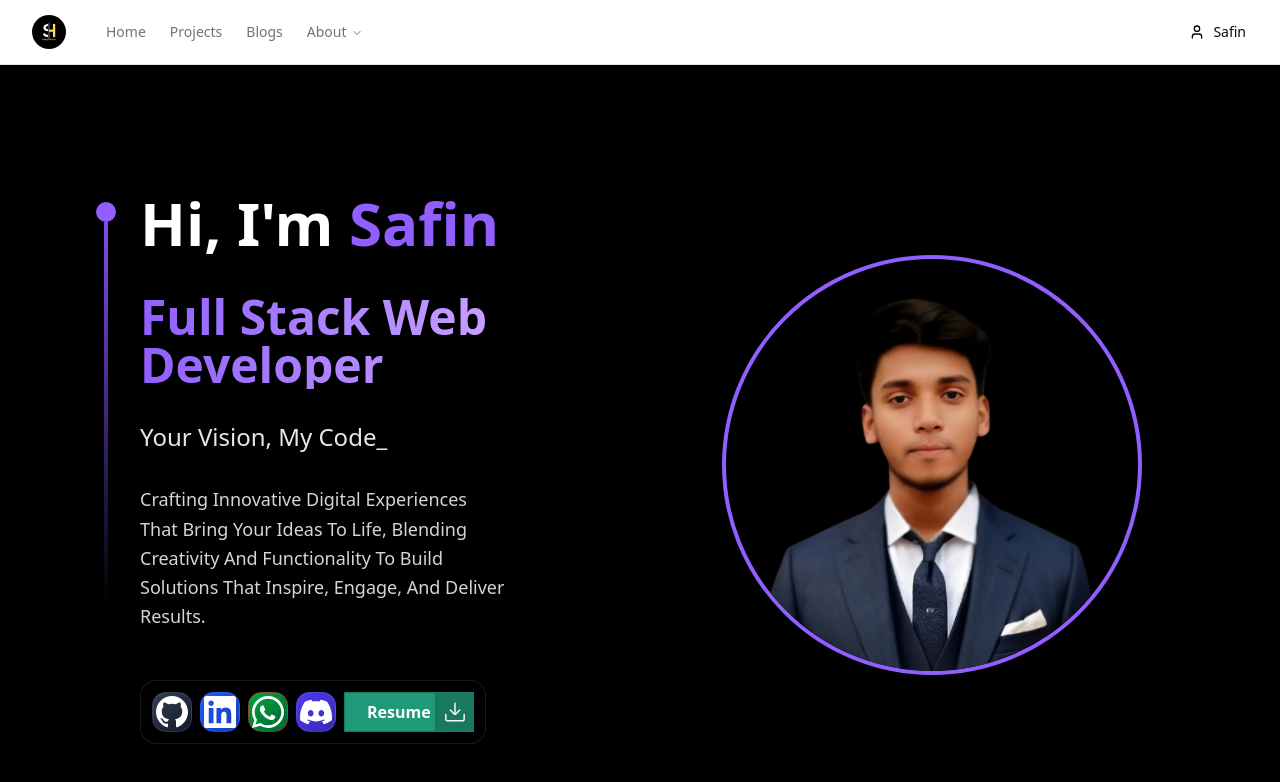
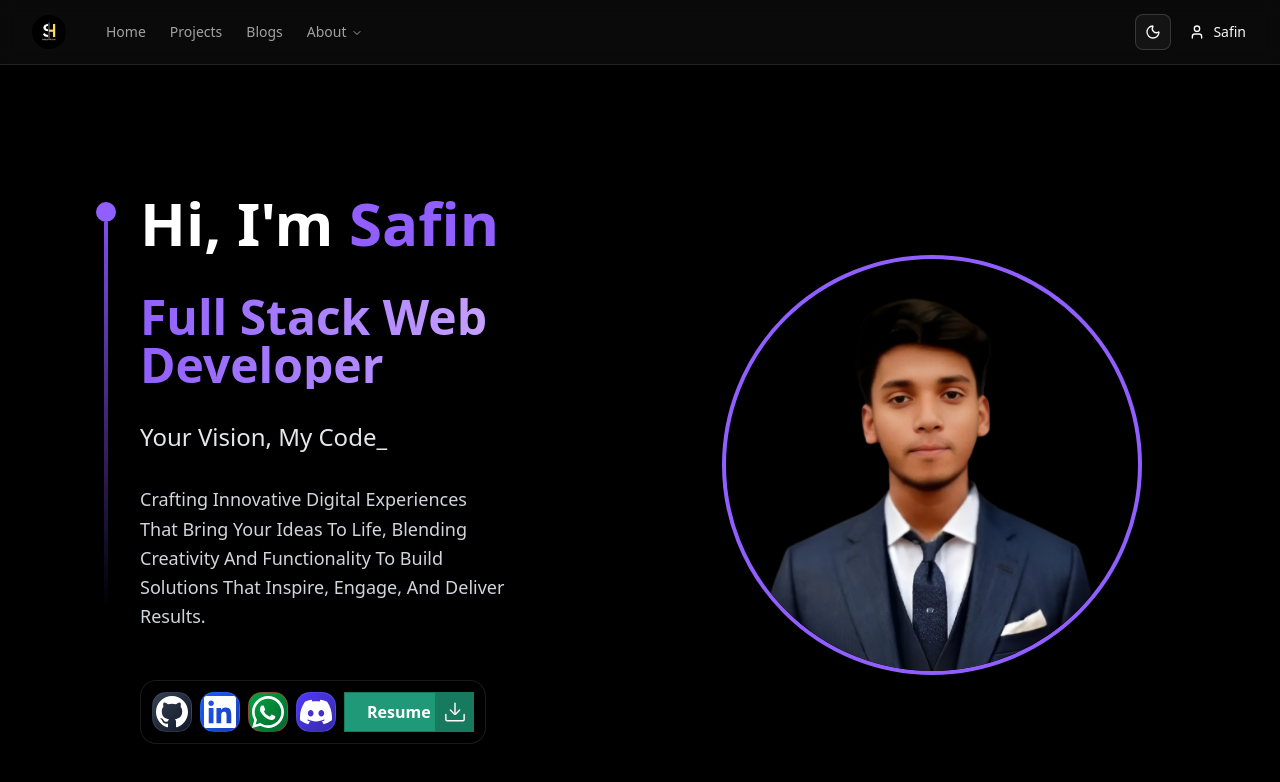
Before and after one commit to safin33221/safin-portfolio-v-2.0-client-site, a Next.js app: page / in a window 1280 px wide. Shown: the top 782 px of the page. Built offline with nearby package versions, Linux system fonts and the light colour scheme.

Commit message:
Add shadcn theme for light and dark mood

```diff
--- a/src/app/layout.tsx
+++ b/src/app/layout.tsx
@@ -1,6 +1,6 @@
 import type { Metadata } from "next";
 import { Geist, Geist_Mono } from "next/font/google";
-
+import { ThemeProvider } from "@/components/theme-provider"
 import "./globals.css";
 const geistSans = Geist({
   variable: "--font-geist-sans",
@@ -27,7 +27,15 @@ export default function RootLayout({
       <body
         className={`${geistSans.variable} ${geistMono.variable} antialiased`}
       >
-        {children}
+        <ThemeProvider
+          attribute="class"
+          defaultTheme="dark"
+          enableSystem
+          disableTransitionOnChange
+        >
+
+          {children}
+        </ThemeProvider>
       </body>
     </html>
   );
--- /dev/null
+++ b/src/components/shared/MoodToggle.tsx
@@ -0,0 +1,40 @@
+"use client"
+
+import * as React from "react"
+import { Moon, Sun } from "lucide-react"
+import { useTheme } from "next-themes"
+
+import { Button } from "@/components/ui/button"
+import {
+  DropdownMenu,
+  DropdownMenuContent,
+  DropdownMenuItem,
+  DropdownMenuTrigger,
+} from "@/components/ui/dropdown-menu"
+
+export function ModeToggle() {
+  const { setTheme } = useTheme()
+
+  return (
+    <DropdownMenu>
+      <DropdownMenuTrigger asChild>
+        <Button variant="outline" size="icon">
+          <Sun className="h-[1.2rem] w-[1.2rem] scale-100 rotate-0 transition-all dark:scale-0 dark:-rotate-90" />
+          <Moon className="absolute h-[1.2rem] w-[1.2rem] scale-0 rotate-90 transition-all dark:scale-100 dark:rotate-0" />
+          <span className="sr-only">Toggle theme</span>
+        </Button>
+      </DropdownMenuTrigger>
+      <DropdownMenuContent align="end">
+        <DropdownMenuItem onClick={() => setTheme("light")}>
+          Light
+        </DropdownMenuItem>
+        <DropdownMenuItem onClick={() => setTheme("dark")}>
+          Dark
+        </DropdownMenuItem>
+        <DropdownMenuItem onClick={() => setTheme("system")}>
+          System
+        </DropdownMenuItem>
+      </DropdownMenuContent>
+    </DropdownMenu>
+  )
+}
--- a/src/components/shared/Navbar.tsx
+++ b/src/components/shared/Navbar.tsx
@@ -26,6 +26,7 @@ import {
   DropdownMenuTrigger,
 } from "@/components/ui/dropdown-menu"
 import Link from "next/link"
+import { ModeToggle } from "./MoodToggle"
 
 // Core navigation
 const navigationLinks = [
@@ -100,6 +101,7 @@ export default function Navbar() {
 
         {/* Right */}
         <div className="flex items-center gap-2">
+          <ModeToggle />
           {!isAuthenticated ? (
             <>
               <Button asChild variant="ghost" size="sm">
--- /dev/null
+++ b/src/components/theme-provider.tsx
@@ -0,0 +1,11 @@
+"use client"
+
+import * as React from "react"
+import { ThemeProvider as NextThemesProvider } from "next-themes"
+
+export function ThemeProvider({
+  children,
+  ...props
+}: React.ComponentProps<typeof NextThemesProvider>) {
+  return <NextThemesProvider {...props}>{children}</NextThemesProvider>
+}
```
Also changed, not shown: 1 other file (tests, documents, lock files or other folders).
